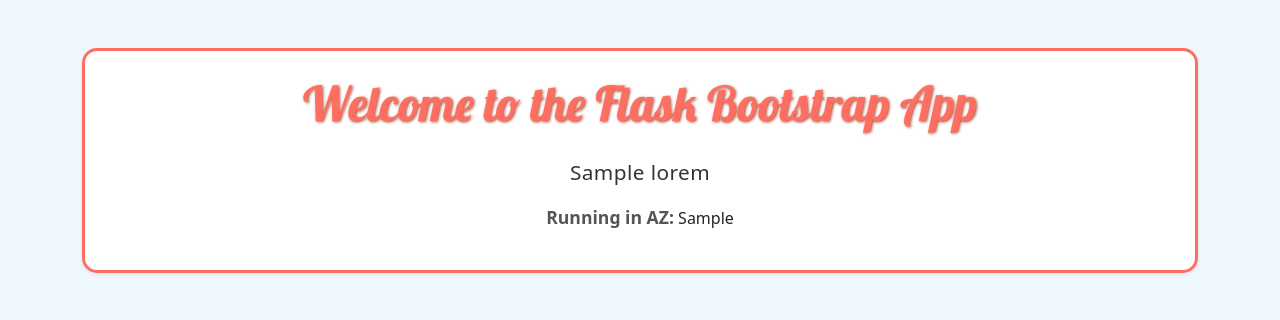
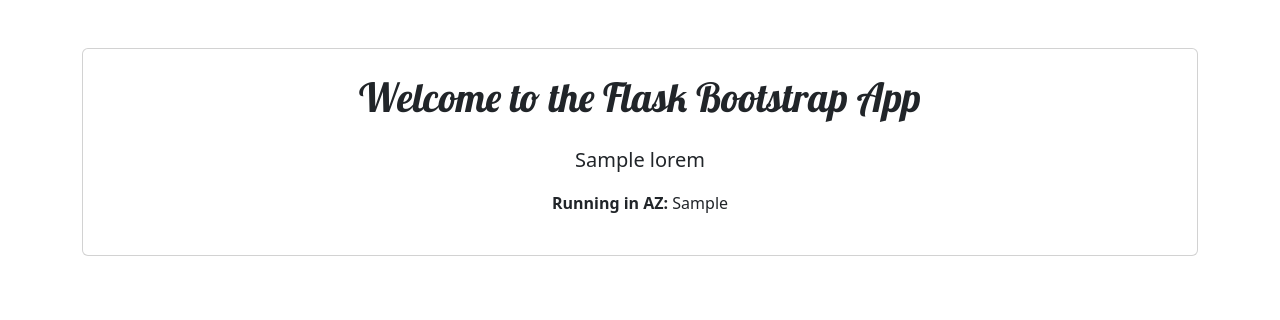
Before and after one commit to BubeeKilla/pulumi-flask-app, a Flask app: template templates/index.html in a window 1280 px wide. Shown: the top 320 px of the page. Run offline with Flask 3, Linux system fonts and the light colour scheme; the template is opened without the code that fills it: most values are stand-ins (such as "Sample title", 1, 10 or a date in 2020).

Commit message:
Update index.html
testing bootstrap

```diff
--- a/templates/index.html
+++ b/templates/index.html
@@ -7,37 +7,16 @@
   <link href="https://cdn.jsdelivr.net/npm/bootstrap@5.3.0/dist/css/bootstrap.min.css" rel="stylesheet" />
   <link href="https://fonts.googleapis.com/css2?family=Lobster&display=swap" rel="stylesheet" />
   <style>
-    body {
-      background-color: #f0f8ff;
-    }
-    .card {
-      border: 3px solid #ff6f61; /* coral-ish border */
-      border-radius: 15px;
-      box-shadow: 0 8px 20px rgba(255, 111, 97, 0.3);
-    }
-    .card-title {
+    .lobster {
       font-family: 'Lobster', cursive;
-      font-size: 3rem;
-      color: #ff6f61;
-      text-shadow: 1px 1px 3px #aa4e3b;
-    }
-    .lead {
-      font-size: 1.3rem;
-      color: #333;
-      font-weight: 500;
-      letter-spacing: 0.02em;
-    }
-    strong {
-      color: #555;
-      font-size: 1.1rem;
     }
   </style>
 </head>
 <body>
 
   <div class="container py-5">
-    <div class="card shadow-sm p-4">
-      <h1 class="card-title mb-4 text-center">Welcome to the Flask Bootstrap App</h1>
+    <div class="card p-4">
+      <h1 class="lobster text-center mb-4">Welcome to the Flask Bootstrap App</h1>
       <p class="lead text-center">{{ lorem }}</p>
       <p class="text-center"><strong>Running in AZ:</strong> {{ az }}</p>
     </div>
```
